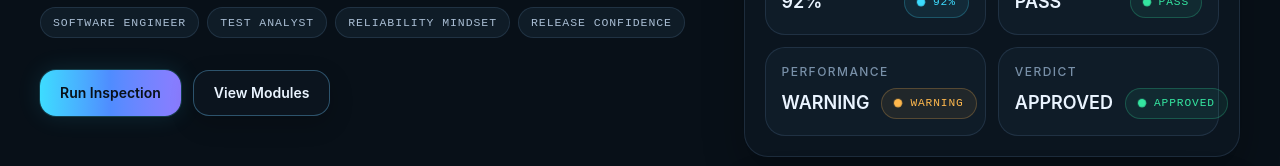
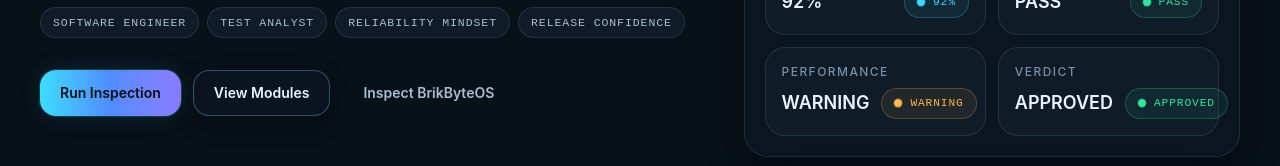
Before and after one commit to thapelomagqazana/thapelo-portfolio, a React (Vite) app: page / in a window 1280 px wide. Shown: the part 537-703 px from the top of the page. Built offline with nearby package versions, Linux system fonts and the light colour scheme.

Commit message:
feat(hero): implement structured primary actions with backward-compatible hero content
Signed-off-by: Thapelo Magqazana <tapsmcgzee8@gmail.com>

```diff
--- /dev/null
+++ b/src/components/hero/HeroManagerSignals.tsx
@@ -0,0 +1,54 @@
+import type { HeroManagerSignal } from "./hero.types";
+import { Panel } from "../ui/Panel";
+
+/**
+ * Props for the engineering-manager supporting proof panel.
+ */
+export interface HeroManagerSignalsProps {
+  readonly title?: string;
+  readonly items: readonly HeroManagerSignal[];
+}
+
+/**
+ * Supporting proof panel for engineering-manager hero evaluation.
+ *
+ * Responsibilities:
+ * - Reinforce the candidate's systems and reliability orientation
+ * - Translate strategic fit into a compact operational panel
+ * - Remain visually secondary to the main headline while increasing confidence
+ */
+export function HeroManagerSignals({
+  title = "Strategic Fit Signals",
+  items,
+}: HeroManagerSignalsProps) {
+  return (
+    <Panel
+      role="complementary"
+      aria-label="Engineering manager strategic fit signals"
+      className="grid gap-4"
+    >
+      <div>
+        <p className="type-label">{title}</p>
+        <p className="mt-2 text-sm text-text-secondary">
+          Operational cues for teams that care about release quality, production safety, and delivery confidence.
+        </p>
+      </div>
+
+      <ul className="grid gap-3">
+        {items.map((item) => (
+          <li
+            key={item.id}
+            className="list-none rounded-[var(--radius-panel-lg)] border border-border-subtle bg-bg-800/70 p-4"
+          >
+            <p className="text-sm font-semibold text-text-primary">
+              {item.label}
+            </p>
+            <p className="mt-2 text-sm leading-6 text-text-secondary">
+              {item.description}
+            </p>
+          </li>
+        ))}
+      </ul>
+    </Panel>
+  );
+}
--- a/src/components/hero/HeroSystem.tsx
+++ b/src/components/hero/HeroSystem.tsx
@@ -48,12 +48,7 @@ export function HeroSystem() {
           />
 
           <div className="mt-8">
-            <HeroSystemActions
-              primaryLabel={HERO_CONTENT.primaryActionLabel}
-              primaryHref={HERO_CONTENT.primaryActionHref}
-              secondaryLabel={HERO_CONTENT.secondaryActionLabel}
-              secondaryHref={HERO_CONTENT.secondaryActionHref}
-            />
+            <HeroSystemActions actions={HERO_CONTENT.actions} />
           </div>
         </div>
 
--- a/src/components/hero/HeroSystemActions.tsx
+++ b/src/components/hero/HeroSystemActions.tsx
@@ -1,38 +1,44 @@
+import type { HeroAction } from "./hero.types";
 import { Button } from "../ui/Button";
 
 /**
- * Props for hero action rendering.
+ * Props for the hero action group.
  */
 export interface HeroSystemActionsProps {
-  readonly primaryLabel: string;
-  readonly primaryHref: string;
-  readonly secondaryLabel: string;
-  readonly secondaryHref: string;
+  readonly actions: readonly HeroAction[];
 }
 
 /**
- * Hero CTA group.
+ * Hero action group.
  *
  * Responsibilities:
- * - Present the two primary next-step actions required by the landing story.
- * - Preserve a clear primary/secondary hierarchy.
- * - Remain responsive and readable on mobile and desktop.
+ * - Present the primary navigation choices in the hero
+ * - Preserve a clear primary/secondary/tertiary hierarchy
+ * - Keep the number of visible hero actions intentionally limited
+ * - Ensure CTA outcomes remain explicit and predictable
+ *
+ * Accessibility:
+ * - Exposes the CTA collection as a named navigation region
+ * - Uses clear text labels for all actions
+ * - Keeps touch targets large and keyboard focus visible
  */
-export function HeroSystemActions({
-  primaryLabel,
-  primaryHref,
-  secondaryLabel,
-  secondaryHref,
-}: HeroSystemActionsProps) {
+export function HeroSystemActions({ actions }: HeroSystemActionsProps) {
+  const visibleActions = actions.slice(0, 3);
+
   return (
-    <div className="flex flex-col gap-3 sm:flex-row">
-      <Button href={primaryHref} variant="primary" aria-label={primaryLabel}>
-        {primaryLabel}
-      </Button>
-
-      <Button href={secondaryHref} variant="secondary" aria-label={secondaryLabel}>
-        {secondaryLabel}
-      </Button>
-    </div>
+    <nav aria-label="Hero primary actions">
+      <div className="flex flex-col gap-3 sm:flex-row sm:flex-wrap">
+        {visibleActions.map((action) => (
+          <Button
+            key={action.id}
+            href={action.href}
+            variant={action.priority}
+            aria-label={action.ariaLabel ?? action.label}
+          >
+            {action.label}
+          </Button>
+        ))}
+      </div>
+    </nav>
   );
 }
--- a/src/components/hero/hero.content.ts
+++ b/src/components/hero/hero.content.ts
@@ -4,9 +4,10 @@ import type { HeroContent } from "./hero.types";
  * Canonical hero copy for the landing page.
  *
  * This content is optimized for:
- * - immediate recruiter recognition
+ * - immediate visitor guidance
+ * - recruiter and manager recognition
  * - systems-thinking differentiation
- * - release-confidence positioning
+ * - strong hero CTA clarity
  */
 export const HERO_CONTENT: HeroContent = {
   status: {
@@ -18,27 +19,99 @@ export const HERO_CONTENT: HeroContent = {
   title: "I build systems that decide whether software is safe to release.",
   summary:
     "Software engineer focused on release confidence, software quality, and production-ready delivery.",
+
   recruiterSignals: [
     { id: "software-engineer", label: "Software Engineer" },
     { id: "test-analyst", label: "Test Analyst" },
     { id: "reliability-mindset", label: "Reliability Mindset" },
     { id: "release-confidence", label: "Release Confidence" },
   ],
+
+  managerSignals: [
+    {
+      id: "systems-thinking",
+      label: "Systems Thinking",
+      description:
+        "Approaches software as an operational system with dependencies, risk, and downstream impact.",
+    },
+    {
+      id: "release-reliability",
+      label: "Release Reliability",
+      description:
+        "Uses quality, telemetry, and readiness signals to strengthen production confidence before release.",
+    },
+    {
+      id: "production-judgment",
+      label: "Production Judgment",
+      description:
+        "Frames engineering work in terms of safety, discipline, trade-offs, and delivery confidence.",
+    },
+    {
+      id: "quality-critical-fit",
+      label: "Quality-Critical Fit",
+      description:
+        "Aligned with teams that care about QA-heavy workflows, platform thinking, and operational correctness.",
+    },
+  ],
+
+  /**
+   * Structured hero actions used by the CTA layer.
+   *
+   * Order matters:
+   * - dominant action first
+   * - secondary exploration second
+   * - optional flagship action third
+   */
+  actions: [
+    {
+      id: "run-inspection",
+      label: "Run Inspection",
+      href: "#terminal-preview",
+      priority: "primary",
+      outcome: "open_terminal_preview",
+      ariaLabel: "Run portfolio inspection",
+    },
+    {
+      id: "view-modules",
+      label: "View Modules",
+      href: "#active-modules",
+      priority: "secondary",
+      outcome: "navigate_to_modules",
+      ariaLabel: "View portfolio modules",
+    },
+    {
+      id: "inspect-brikbyteos",
+      label: "Inspect BrikByteOS",
+      href: "#flagship-module",
+      priority: "tertiary",
+      outcome: "open_flagship_module",
+      ariaLabel: "Inspect BrikByteOS flagship module",
+    },
+  ],
+
+  /**
+   * Legacy compatibility fields.
+   *
+   * These map to the first two structured actions and exist only to avoid
+   * breaking older rendering code during migration.
+   */
   primaryActionLabel: "Run Inspection",
   primaryActionHref: "#terminal-preview",
   secondaryActionLabel: "View Modules",
   secondaryActionHref: "#active-modules",
+
   metrics: [
     { label: "Release Confidence", value: "92%", tone: "info" },
     { label: "Security", value: "PASS", tone: "pass" },
     { label: "Performance", value: "WARNING", tone: "warn" },
     { label: "Verdict", value: "APPROVED", tone: "pass" },
   ],
+
   terminalCommand: "bb run --portfolio",
   terminalLines: [
     { id: "line-1", content: "Running analysis..." },
-    { id: "line-2", content: "✔ Projects loaded" },
-    { id: "line-3", content: "✔ Recruiter fit classified" },
-    { id: "line-4", content: "✔ Candidate: APPROVED" },
+    { id: "line-2", content: "✔ Systems thinking detected" },
+    { id: "line-3", content: "✔ Release reliability signal: HIGH" },
+    { id: "line-4", content: "✔ Candidate: STRATEGIC FIT" },
   ],
 };
--- a/src/components/ui/Button.tsx
+++ b/src/components/ui/Button.tsx
@@ -8,7 +8,7 @@ import { classNames } from "../../lib/classNames";
 /**
  * Supported visual variants for the canonical button primitive.
  */
-type ButtonVariant = "primary" | "secondary";
+export type ButtonVariant = "primary" | "secondary" | "tertiary";
 
 /**
  * Shared props for both button and link rendering modes.
@@ -33,14 +33,11 @@ type NativeButtonProps = ButtonBaseProps &
 type AnchorButtonProps = ButtonBaseProps &
   AnchorHTMLAttributes<HTMLAnchorElement> & {
     readonly href: string;
+    readonly type?: never;
   };
 
 /**
  * Canonical discriminated union for the button primitive.
- *
- * The presence of `href` determines whether the component renders:
- * - an anchor element
- * - a native button element
  */
 export type ButtonProps = NativeButtonProps | AnchorButtonProps;
 
@@ -48,7 +45,7 @@ export type ButtonProps = NativeButtonProps | AnchorButtonProps;
  * Type guard for anchor-style button props.
  *
  * Purpose:
- * - Help TypeScript narrow the union safely before prop spreading
+ * - Safely narrow the union before prop spreading
  * - Prevent button-only props from leaking into anchor rendering
  */
 function isAnchorButtonProps(props: ButtonProps): props is AnchorButtonProps {
@@ -59,18 +56,21 @@ function isAnchorButtonProps(props: ButtonProps): props is AnchorButtonProps {
  * Canonical action button for the portfolio system UI.
  *
  * Responsibilities:
- * - Render a single consistent CTA primitive for hero and future sections
- * - Support both anchor and native button modes without duplicating styles
+ * - Render a consistent CTA primitive for hero and future sections
+ * - Support both anchor and native button modes
  * - Preserve accessible focus states and predictable interaction behavior
+ * - Provide visual hierarchy for primary, secondary, and tertiary actions
  */
 export function Button(props: ButtonProps) {
   const baseClasses =
-    "inline-flex items-center justify-center rounded-[var(--radius-panel-md)] px-5 py-3 text-sm font-semibold transition-transform duration-200 ease-out focus-visible:outline-none focus-visible:ring-2 focus-visible:ring-accent-cyan focus-visible:ring-offset-2 focus-visible:ring-offset-bg-900";
+    "inline-flex min-h-11 items-center justify-center rounded-[var(--radius-panel-md)] px-5 py-3 text-sm font-semibold transition-transform duration-200 ease-out focus-visible:outline-none focus-visible:ring-2 focus-visible:ring-accent-cyan focus-visible:ring-offset-2 focus-visible:ring-offset-bg-900";
 
   const variantClasses =
     props.variant === "primary"
-      ? "bg-linear-to-r from-accent-cyan via-accent-blue to-accent-violet text-bg-900 shadow-[0_0_0_1px_rgba(61,220,255,0.18),0_0_24px_rgba(61,220,255,0.12)] hover:-translate-y-0.5"
-      : "border border-border-strong bg-bg-850/70 text-text-primary shadow-[var(--shadow-panel-quiet)] hover:-translate-y-0.5 hover:border-border-active hover:bg-bg-800/80";
+      ? "bg-linear-to-r from-accent-cyan via-accent-blue to-accent-violet text-bg-900 shadow-[0_0_0_1px_rgba(61,220,255,0.18),0_0_24px_rgba(61,220,255,0.12)] hover:-translate-y-0.5 active:translate-y-0"
+      : props.variant === "secondary"
+        ? "border border-border-strong bg-bg-850/70 text-text-primary shadow-[var(--shadow-panel-quiet)] hover:-translate-y-0.5 hover:border-border-active hover:bg-bg-800/80 active:translate-y-0"
+        : "border border-transparent bg-transparent text-text-secondary hover:-translate-y-0.5 hover:text-text-primary active:translate-y-0";
 
   const classes = classNames(baseClasses, variantClasses, props.className);
 
```
Also changed, not shown: src/components/hero/HeroManagerPositioning.tsx (added, +86 -0 lines), src/components/hero/hero.types.ts (+105 -6 lines), 1 other file (tests, documents, lock files or other folders).
